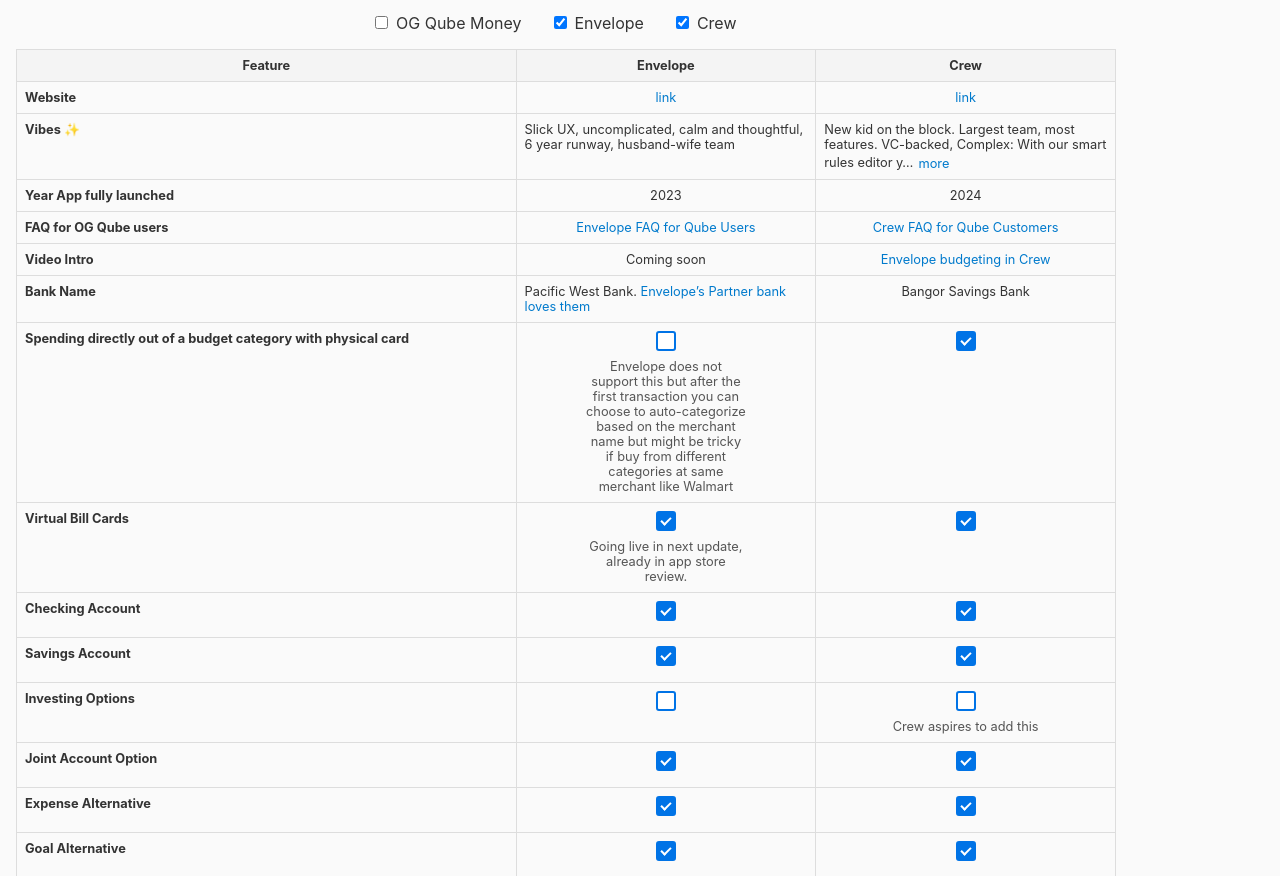
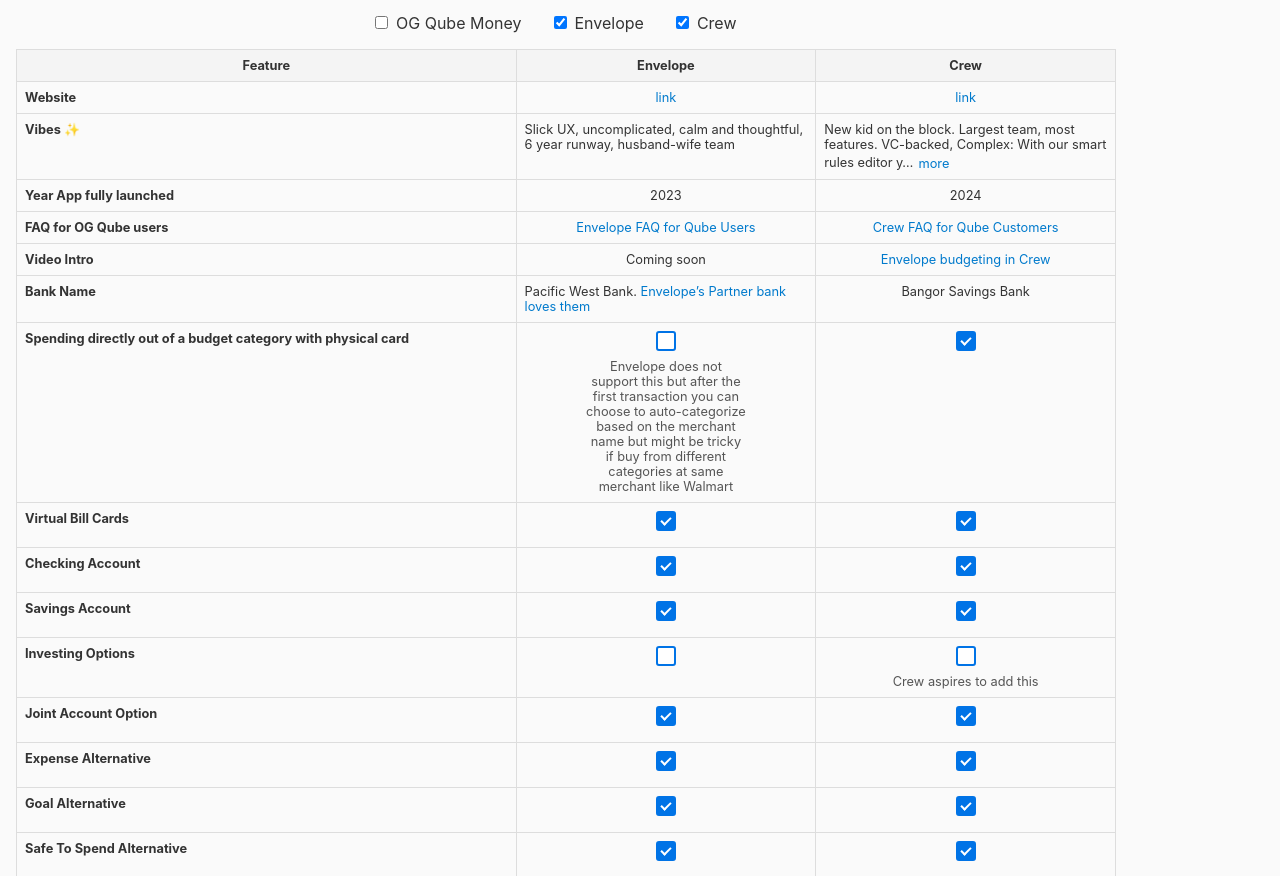
Before and after one commit to FintechBudgeting/fintechbudgeting.github.io, a plain HTML site: page compare-envelope-budgeting-apps.html in a window 1280 px wide. Shown: the part 224-1100 px from the top of the page. Drawn offline with nearby package versions, Linux system fonts and the light colour scheme.

Commit message:
Update compare-envelope-budgeting-apps.html
Envelope's bill cards are now live, remote note about them being in next update

```diff
--- a/compare-envelope-budgeting-apps.html
+++ b/compare-envelope-budgeting-apps.html
@@ -464,10 +464,8 @@
             label: "Virtual Bill Cards",
             og_qube: true,
             envelope: true,
-            crew: true,
-            notes: {
-              envelope: "Going live in next update, already in app store review."
-            }
+            crew: true
+
           },
           {
             reservedName: "checking_account",
```
